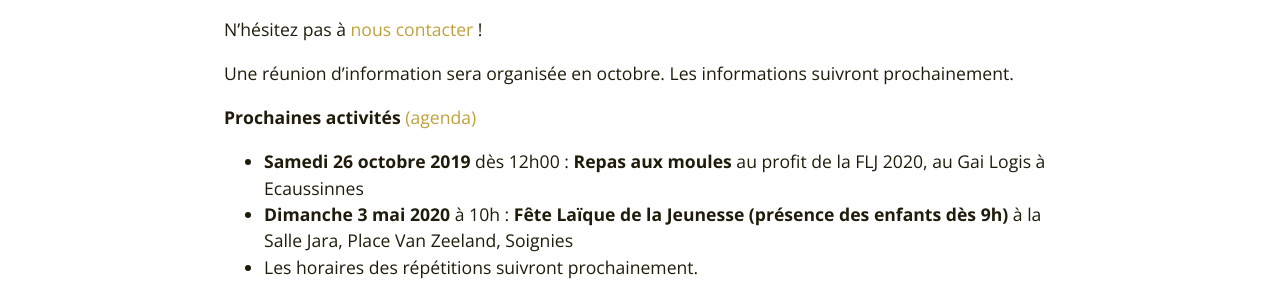
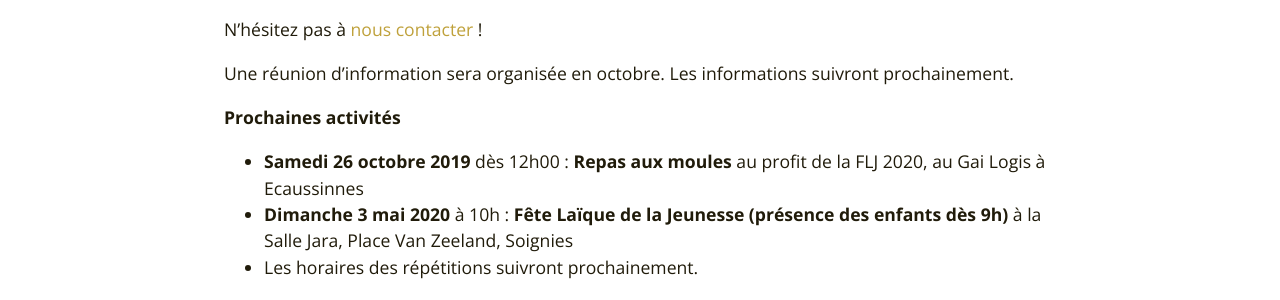
Before and after one commit to flj-hautesenne/website, a Jekyll site: the page built from flj-2020.md, in a window 1280 px wide. Shown: the part 935-1235 px from the top of the page. Built offline with Jekyll 4.4.1, drawn with Linux system fonts in a browser that asks for light colours.

Commit message:
Update flj-2020.md

```diff
--- a/flj-2020.md
+++ b/flj-2020.md
@@ -26,7 +26,7 @@ N'hésitez pas à [nous contacter](/contact.html) !
 
 Une réunion d'information sera organisée en octobre. Les informations suivront prochainement.
 
-**Prochaines activités** [(agenda)](/calendrier.html)
+**Prochaines activités**
 
 * **Samedi 26 octobre 2019** dès 12h00 : **Repas aux moules** au profit de la FLJ 2020, au Gai Logis à Ecaussinnes
 * **Dimanche 3 mai 2020** à 10h : **Fête Laïque de la Jeunesse (présence des enfants dès 9h)** à la Salle Jara, Place Van Zeeland, Soignies
```
